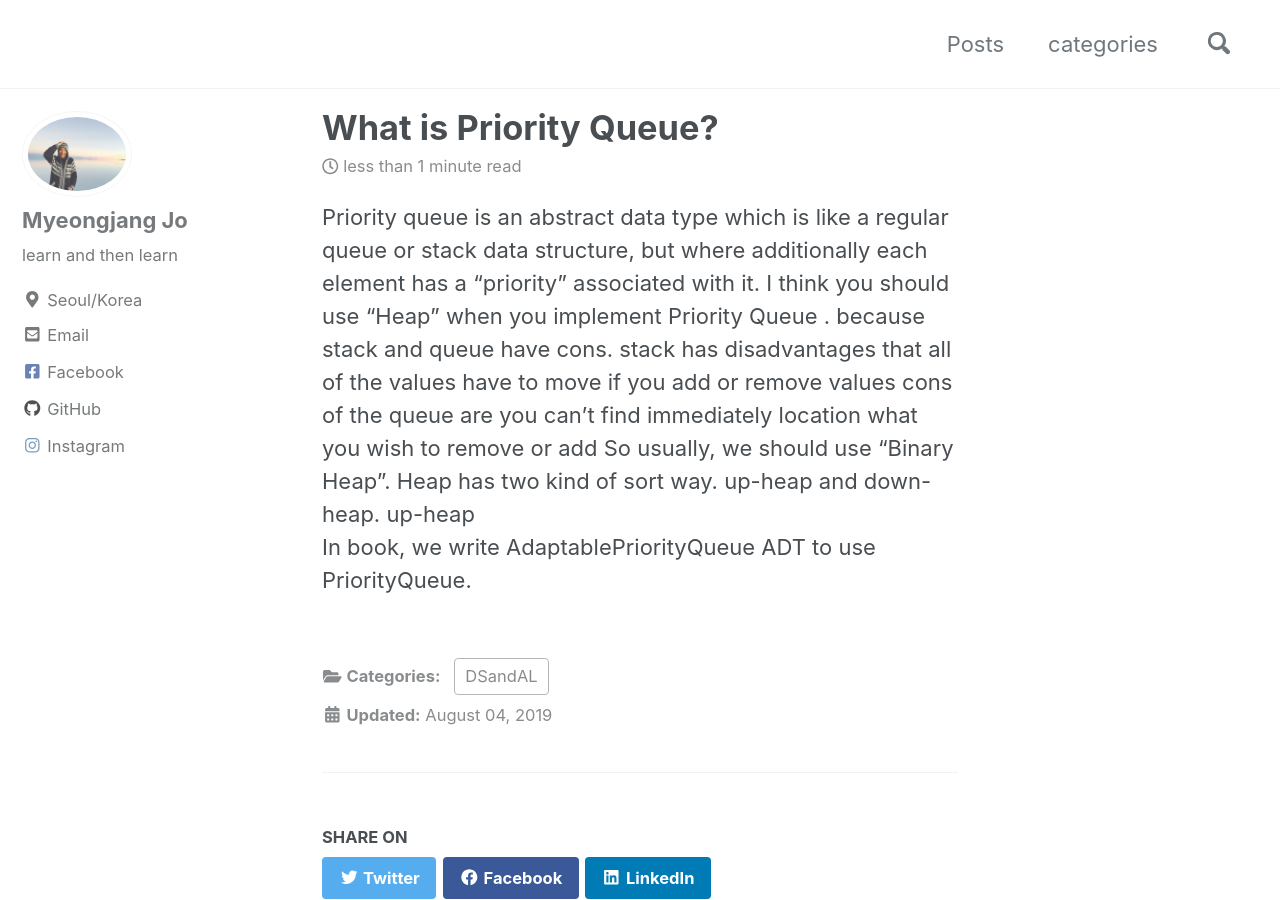
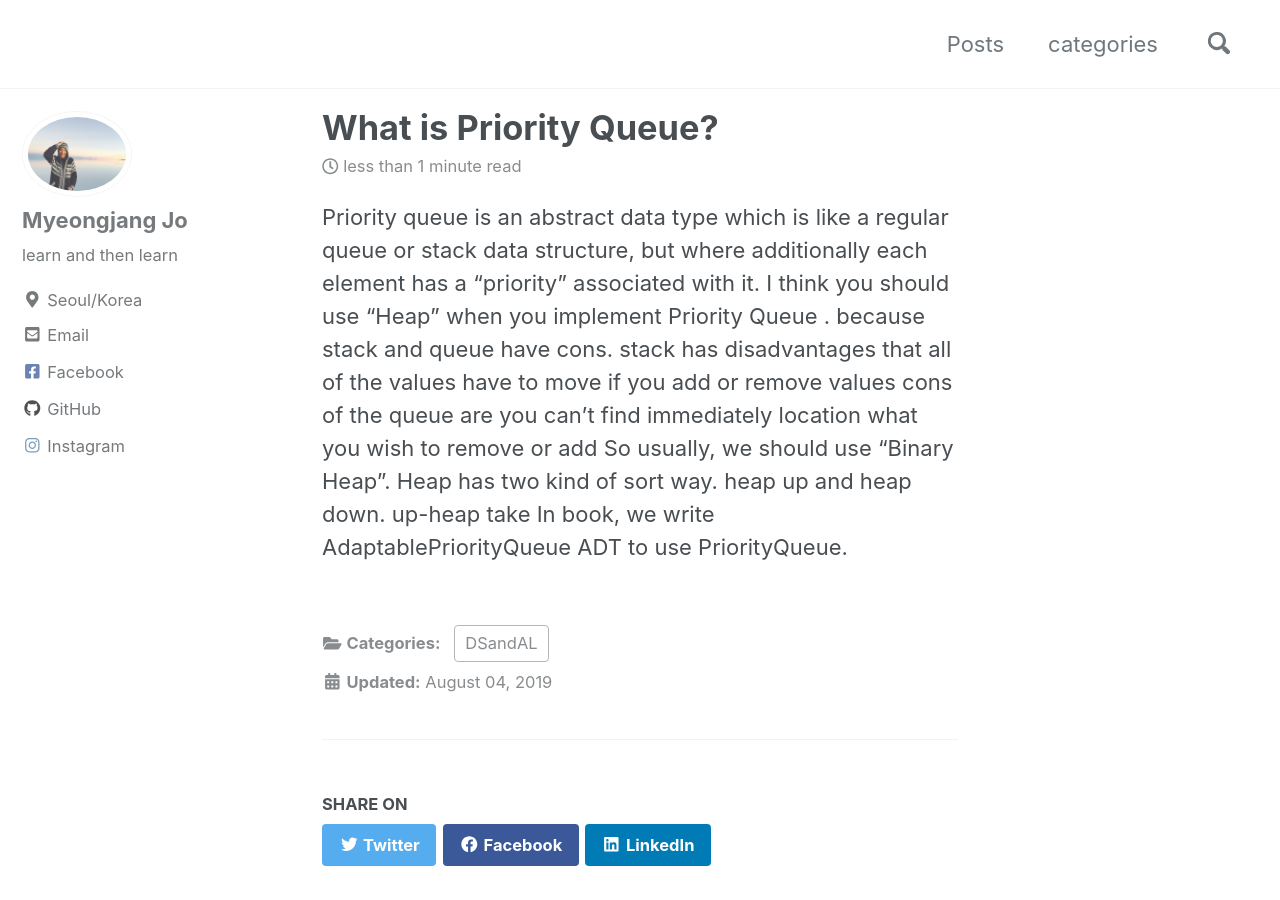
Before and after one commit to josephmjjo/josephmjjo.github.io, a Jekyll site: the page built from _posts/2019-08-04-priorityqueue.md, in a window 1280 px wide and 900 px high. Built offline with Jekyll 4.4.1, drawn with Linux system fonts in a browser that asks for light colours; cached includes are drawn as plain includes; nearby versions of some CDN libraries.

Commit message:
_posts/2019-08-04-priorityqueue.md updated from https://stackedit.io/

```diff
--- a/_posts/2019-08-04-priorityqueue.md
+++ b/_posts/2019-08-04-priorityqueue.md
@@ -11,10 +11,10 @@ I think you should use "Heap" when you implement Priority Queue . because stack
 stack has disadvantages that all of the values have to move if you add or remove values
 cons of the queue are you can't find immediately location what you wish to remove or add
 So usually, we should use "Binary Heap".
-Heap has two kind of sort way. up-heap and down- heap.
-up-heap
+Heap has two kind of sort way. heap up  and heap down.
+up-heap take
 In book, we write AdaptablePriorityQueue ADT to use PriorityQueue.
 
 <!--stackedit_data:
-eyJoaXN0b3J5IjpbMTkyOTA0NDM5LC0zNzA0Mjg2NjldfQ==
+eyJoaXN0b3J5IjpbLTMxNTU5NjI1MiwtMzcwNDI4NjY5XX0=
 -->
```
